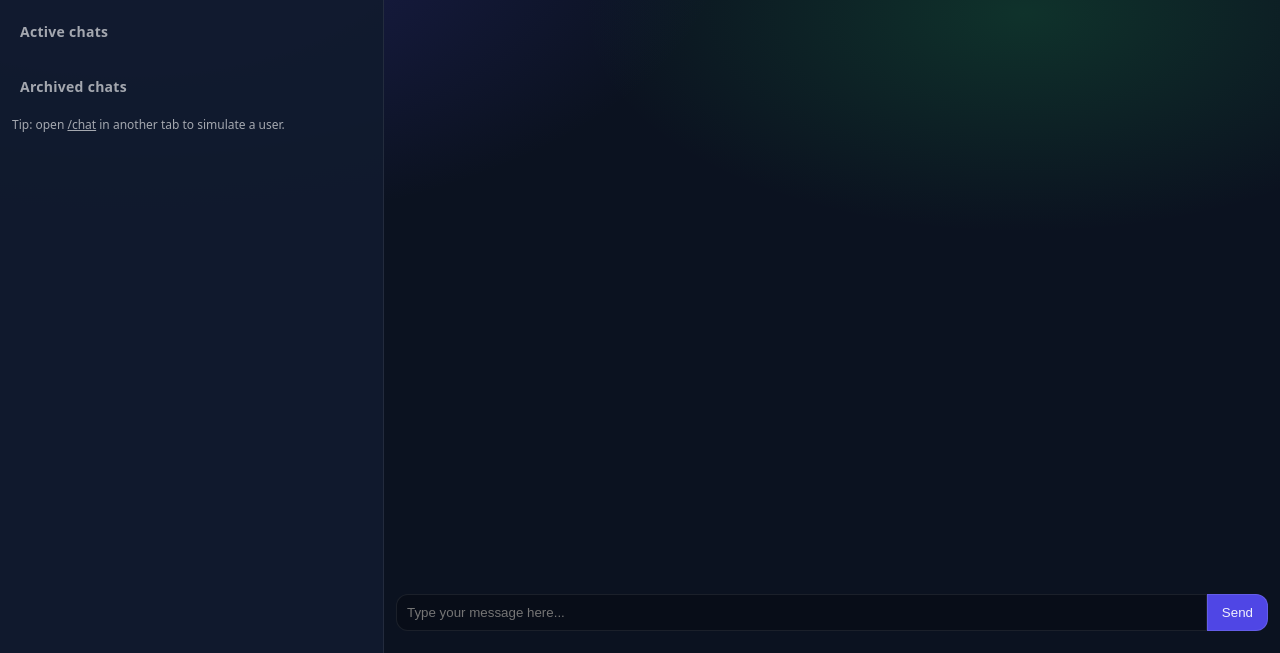
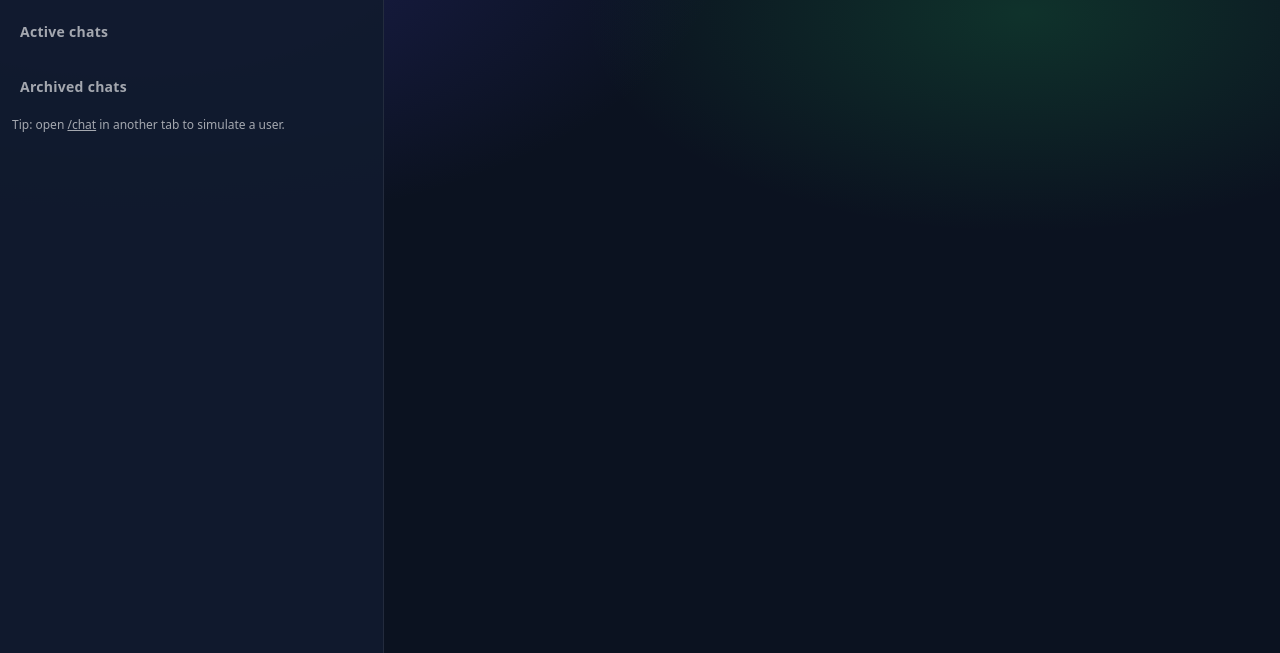
Before and after one commit to pyro142/Livechat, a website: page public/agent/chat.html in a window 1280 px wide. Shown: the part 147-800 px from the top of the page. Drawn offline with nearby package versions, Linux system fonts and the light colour scheme; no server answers.

Commit message:
Chat box removed from home screen

```diff
--- a/public/agent/chat.html
+++ b/public/agent/chat.html
@@ -52,7 +52,7 @@
             </p>
           </div>
             <ul class="message-container"></ul>
-                <form class="send-container">
+                <form class="send-container" style="display: none;">
                     <input type="text" class="message-input-field" placeholder="Type your message here...">
                     <input type="file" class="image-input" accept="image/*" style="display: none;">
                     <button type="submit" class="send-button">Send</button>
--- a/public/agent/sockets.js
+++ b/public/agent/sockets.js
@@ -82,6 +82,7 @@ function switchChats(customerSocketId) {
     socket.emit("join-chat", { customerSocketId });
     console.log(`${socket.id} emitted join-chat for socket ID: ${customerSocketId}`);
     homeCard.style.display ='none'
+    messageForm.stlye.display = ''
 }
 
 //retrieve chat hiistroy
```
